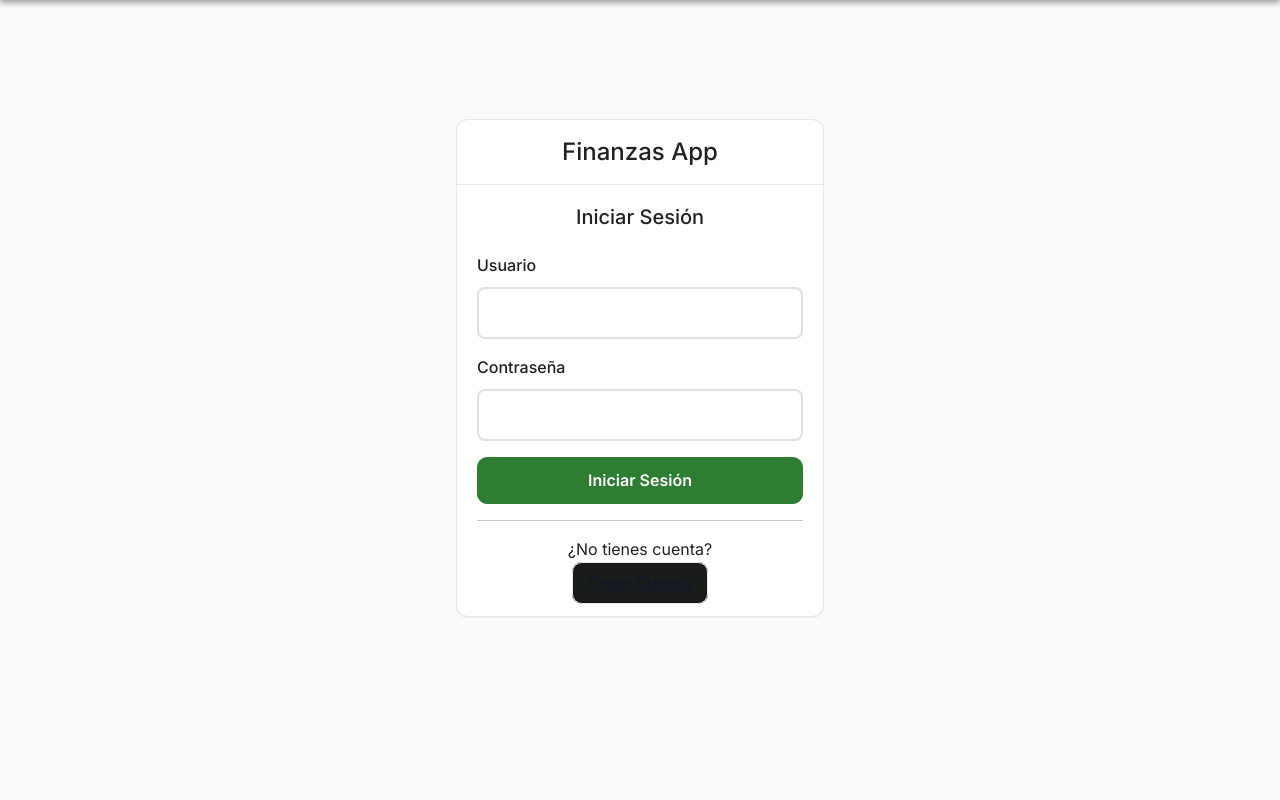
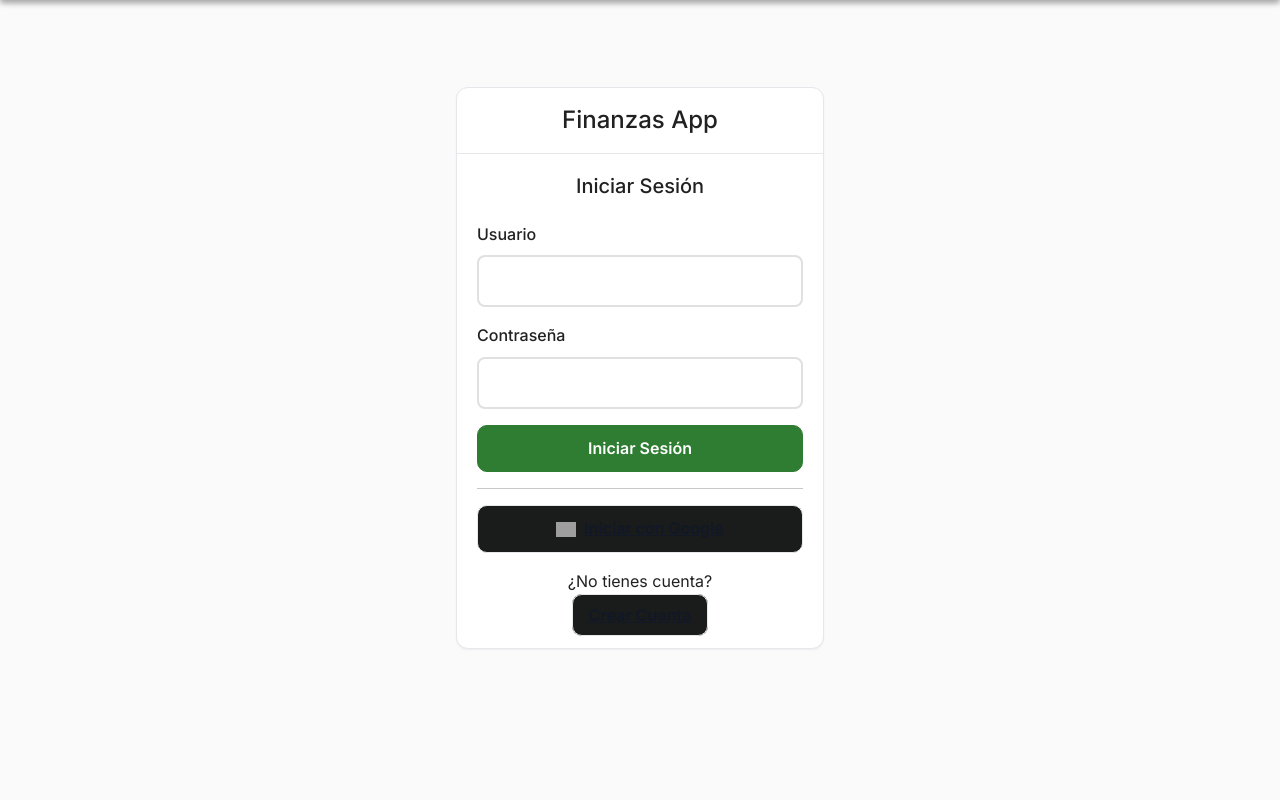
Before and after one commit to brunojhovany/CashCactus, a Flask app: a page that uses app/views/templates/base.html in a window 1280 px wide. Shown: the part 64-864 px from the top of the page. Run offline with Flask 3, Linux system fonts and the light colour scheme; parts of the project's set-up code (start-up, migrations or seed data) failed here and were passed over; grey boxes are pictures that could not be loaded.

Commit message:
feat: implement Google OAuth login and closed beta access control

```diff
--- a/app/__init__.py
+++ b/app/__init__.py
@@ -1,4 +1,5 @@
-from flask import Flask
+# -*- coding: utf-8 -*-
+from flask import Flask, request, abort
 from flask_sqlalchemy import SQLAlchemy
 from flask_login import LoginManager
 from config import Config
@@ -42,7 +43,20 @@
         resp.headers.setdefault('Cache-Control', 'no-store, no-cache, must-revalidate, private, max-age=0')
         resp.headers.setdefault('Pragma', 'no-cache')
         resp.headers.setdefault('Expires', '0')
+        # Indicar al app si viene detrás de proxy HTTPS para urls absolutas
+        if request.headers.get('X-Forwarded-Proto', '') == 'https':
+            resp.headers.setdefault('Content-Security-Policy', "default-src 'self'")
         return resp
+
+    # Beta gate: bloquear registro y acceso a login normal si beta activa y email no permitido
+    if app.config.get('BETA_MODE'):
+        from app.controllers.auth_controller import AuthController
+        @app.before_request
+        def enforce_beta():
+            if request.endpoint in ('auth.login', 'auth.register') and request.method == 'POST':
+                email = request.form.get('email') or request.form.get('username')
+                if email and not AuthController._is_beta_email_allowed(email):
+                    abort(403)
 
     # Filtros personalizados para plantillas
     @app.template_filter('month_name')
--- a/app/controllers/auth_controller.py
+++ b/app/controllers/auth_controller.py
@@ -1,6 +1,7 @@
-from flask import render_template, request, redirect, url_for, flash, session
+from flask import render_template, request, redirect, url_for, flash, session, current_app
+import os
 from flask_login import login_user, logout_user, login_required, current_user
-from werkzeug.security import check_password_hash
+from urllib.parse import urlparse, urljoin
 from app.models.user import User
 from app import db
 
@@ -22,10 +23,117 @@
                 session.clear()
                 login_user(user, remember=('remember' in request.form))
                 next_page = request.args.get('next')
+                # Validar que next sea URL interna para evitar open redirect
+                def is_safe_url(target):
+                    if not target:
+                        return False
+                    ref_url = urlparse(request.host_url)
+                    test_url = urlparse(urljoin(request.host_url, target))
+                    return test_url.scheme in ('http', 'https') and ref_url.netloc == test_url.netloc
+                if not is_safe_url(next_page):
+                    next_page = None
                 flash(f'¡Bienvenido, {user.get_full_name()}!', 'success')
-                return redirect(next_page) if next_page else redirect(url_for('main.dashboard'))
+                return redirect(next_page or url_for('main.dashboard'))
             flash('Usuario o contraseña incorrectos.', 'error')
         return render_template('auth/login.html')
+
+    # ---------------- GOOGLE OAUTH ----------------
+    @staticmethod
+    def login_google_start():
+        """Redirigir a Google para autenticación"""
+        from authlib.integrations.flask_client import OAuth
+        oauth = OAuth(current_app)
+        # Validar que haya credenciales configuradas
+        if not current_app.config.get('GOOGLE_CLIENT_ID') or not current_app.config.get('GOOGLE_CLIENT_SECRET'):
+            flash('Autenticación con Google no configurada.', 'error')
+            return redirect(url_for('auth.login'))
+        AuthController._ensure_google_client(oauth)
+        redirect_uri = url_for('auth.login_google_callback', _external=True)
+        return oauth.google.authorize_redirect(redirect_uri)
+
+    @staticmethod
+    def login_google_callback():
+        from authlib.integrations.flask_client import OAuth
+        from app import db
+        oauth = OAuth(current_app)
+        AuthController._ensure_google_client(oauth)
+        token = oauth.google.authorize_access_token()
+        userinfo = token.get('userinfo') or oauth.google.parse_id_token(token)
+        if not userinfo:
+            flash('No se pudo obtener información de Google.', 'error')
+            return redirect(url_for('auth.login'))
+        email = userinfo.get('email')
+        sub = userinfo.get('sub')
+        given_name = userinfo.get('given_name', '')
+        family_name = userinfo.get('family_name', '')
+
+        from app.models.user import User
+        user = User.query.filter_by(oauth_provider='google', oauth_sub=sub).first()
+        if not user:
+            # Buscar por email existente
+            user = User.query.filter_by(email=email).first()
+            if user:
+                user.oauth_provider = 'google'
+                user.oauth_sub = sub
+            else:
+                # En beta: validar permisos antes de crear
+                if current_app.config.get('BETA_MODE'):
+                    if not AuthController._is_beta_email_allowed(email):
+                        flash('Acceso restringido (beta cerrada).', 'error')
+                        return redirect(url_for('auth.login'))
+                user = User(
+                    username=email.split('@')[0],
+                    email=email,
+                    first_name=given_name or 'Usuario',
+                    last_name=family_name or '',
+                    oauth_provider='google',
+                    oauth_sub=sub,
+                    is_beta_allowed=True if current_app.config.get('BETA_MODE') else False,
+                    monthly_income=0.0
+                )
+                # Establecer un password aleatorio (no usado) para cumplir no-null
+                user.set_password(os.urandom(16).hex())
+                db.session.add(user)
+        # En beta, si el usuario existe sin permiso, validar
+        if current_app.config.get('BETA_MODE') and not AuthController._is_beta_email_allowed(email):
+            flash('Acceso restringido (beta cerrada).', 'error')
+            return redirect(url_for('auth.login'))
+        db.session.commit()
+        session.clear()
+        login_user(user)
+        flash('Inicio de sesión con Google exitoso.', 'success')
+        return redirect(url_for('main.dashboard'))
+
+    @staticmethod
+    def _is_beta_email_allowed(email):
+        email = (email or '').lower().strip()
+        cfg = current_app.config
+        allowed_emails = cfg.get('BETA_ALLOWED_EMAILS') or set()
+        allowed_domain = cfg.get('BETA_ALLOWED_DOMAIN')
+        if not cfg.get('BETA_MODE'):
+            return True
+        if email in allowed_emails:
+            return True
+        if allowed_domain and email.endswith('@' + allowed_domain):
+            return True
+        return False
+
+    @staticmethod
+    def _ensure_google_client(oauth):
+        """Register google client once using internal registry dict."""
+        # oauth._clients is a dict internal in Authlib; safer is to try/except attribute access
+        try:
+            _ = oauth.google  # triggers attribute resolution if registered
+            return
+        except Exception:
+            pass
+        oauth.register(
+            name='google',
+            client_id=current_app.config.get('GOOGLE_CLIENT_ID'),
+            client_secret=current_app.config.get('GOOGLE_CLIENT_SECRET'),
+            server_metadata_url='https://accounts.google.com/.well-known/openid-configuration',
+            client_kwargs={'scope': 'openid email profile'}
+        )
 
     @staticmethod
     def register():
--- a/app/models/user.py
+++ b/app/models/user.py
@@ -11,6 +11,11 @@
     username = db.Column(db.String(80), unique=True, nullable=False)
     email = db.Column(db.String(120), unique=True, nullable=False)
     password_hash = db.Column(db.String(200), nullable=False)
+    # Campos opcionales para OAuth
+    oauth_provider = db.Column(db.String(50), nullable=True)
+    oauth_sub = db.Column(db.String(255), nullable=True, index=True)
+    # Beta flags
+    is_beta_allowed = db.Column(db.Boolean, default=False)
     first_name = db.Column(db.String(50), nullable=False)
     last_name = db.Column(db.String(50), nullable=False)
     monthly_income = db.Column(db.Float, default=0.0)
--- a/app/routes.py
+++ b/app/routes.py
@@ -20,6 +20,14 @@
 @auth_bp.route('/login', methods=['GET', 'POST'])
 def login():
     return AuthController.login()
+
+@auth_bp.route('/login/google')
+def login_google():
+    return AuthController.login_google_start()
+
+@auth_bp.route('/google/callback')
+def login_google_callback():
+    return AuthController.login_google_callback()
 
 @auth_bp.route('/register', methods=['GET', 'POST'])
 def register():
--- a/app/views/templates/auth/login.html
+++ b/app/views/templates/auth/login.html
@@ -25,6 +25,17 @@
                     </div>
                 </form>
                 <hr>
+                <div class="text-center mb-3">
+                    <a href="{{ url_for('auth.login_google') }}" class="pm-btn pm-btn-secondary w-100" style="display:flex;align-items:center;justify-content:center;gap:.5rem;">
+                        <img src="https://www.gstatic.com/images/branding/product/1x/gsa_64dp.png" alt="Google" style="height:20px;width:20px;object-fit:contain;"> Iniciar con Google
+                    </a>
+                </div>
+                {# Usa 'config' en lugar de current_app (no inyectado por defecto en Jinja) #}
+                {% if config.BETA_MODE %}
+                <div class="alert alert-info small" role="alert">
+                    Beta cerrada activa: solo correos permitidos.
+                </div>
+                {% endif %}
                 <div class="text-center">
                     <p class="mb-2">¿No tienes cuenta?</p>
                     <a href="{{ url_for('auth.register') }}" class="pm-btn">Crear Cuenta</a>
```
Also changed, not shown: app/views/templates/base.html (+36 -23 lines), config.py (+18 -0 lines), requirements.txt (+14 -3 lines), tests/conftest.py (+11 -1 lines), README.md.
